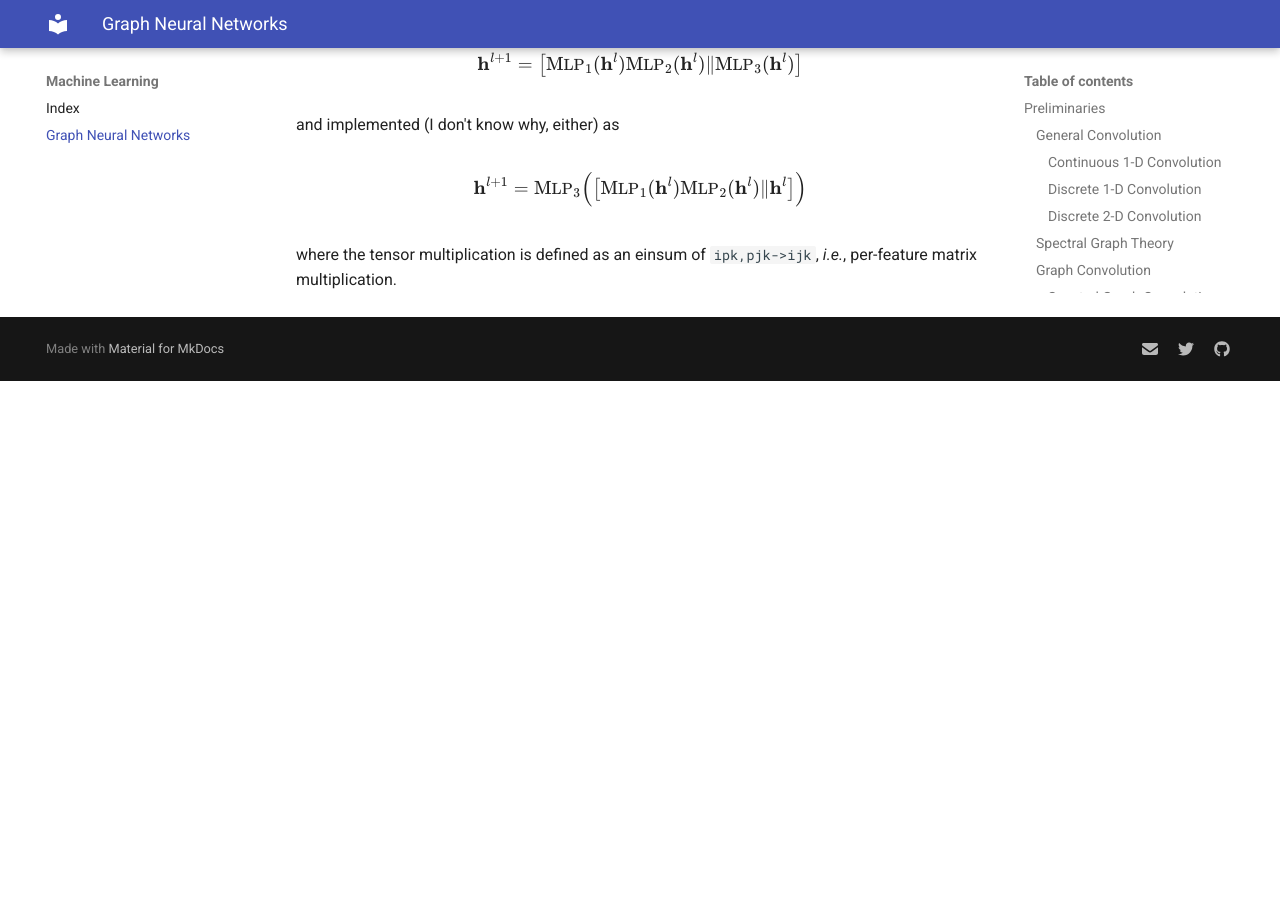
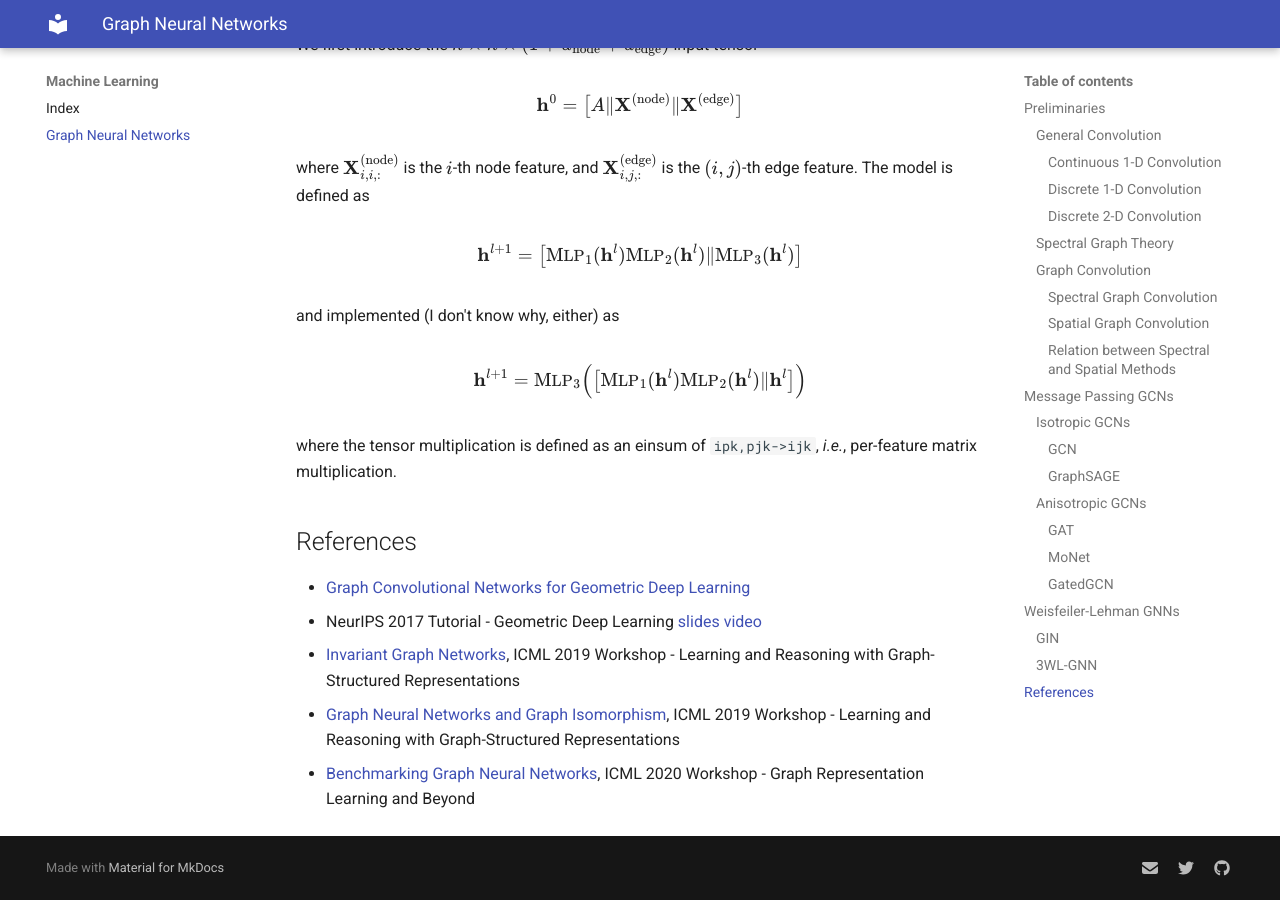
Before and after one commit to hui2000ji/hui2000ji.github.io, an MkDocs documentation site: the page built from docs/machine_learning/graph_neural_networks.md, in a window 1280 px wide and 900 px high, scrolled down 6306 px. Built offline with MkDocs 1.6.1 and Material for MkDocs 9.7.7, drawn with Linux system fonts in a browser that asks for light colours; nearby versions of some CDN libraries; before the commit the page ends 6687 px from its top, so only the background shows below that; some of the changed text lies outside the part shown.

Commit message:
update GNN blog

```diff
--- a/docs/machine_learning/graph_neural_networks.md
+++ b/docs/machine_learning/graph_neural_networks.md
@@ -82,6 +82,8 @@
 
 !!! note "Why can't we define spectral graph convolution in the spatial domain as in [here](#discrete-2-d-convolution)?"
     Because there’s no notion of space or direction inherent to a graph.
+
+    To get anisotropy back, one can use natural edge features if applicable, or adopt mechanisms invariant by index permutation yet treat neighbors differently, e.g. node degrees ([MoNet](#monet)), edge gates ([Gated GCN](#gatedgcn)) and attention ([GAT](#GAT)).
 
 Though theoretically elegant, these methods suffer from several drawbacks, namely
 
@@ -254,6 +256,12 @@
 \Big) \bigg)
 $$
 
+GIN also proposed an injective graph-level readout
+
+$$
+\mathbf{h}_G = \Vert_{l=0}^L \sum_{v \in V} \mathbf{h}_v^l
+$$
+
 ### 3WL-GNN
 
 > 2019 NeurIPS - Provably powerful graph networks
@@ -287,3 +295,10 @@
 $$
 
 where the tensor multiplication is defined as an einsum of `ipk,pjk->ijk`, *i.e.*, per-feature matrix multiplication.
+
+## References
+- [Graph Convolutional Networks for Geometric Deep Learning](https://towardsdatascience.com/graph-convolutional-networks-for-geometric-deep-learning-1faf17dee008)
+- NeurIPS 2017 Tutorial - Geometric Deep Learning [slides](http://geometricdeeplearning.com/slides/NIPS-GDL.pdf) [video](https://www.youtube.com/watch?v=LvmjbXZyoP0)
+- [Invariant Graph Networks](https://slideslive.com/38917604/invariant-graph-networks), ICML 2019 Workshop - Learning and Reasoning with Graph-Structured Representations
+- [Graph Neural Networks and Graph Isomorphism](https://slideslive.com/38917609/graph-neural-networks-and-graph-isomorphism), ICML 2019 Workshop - Learning and Reasoning with Graph-Structured Representations
+- [Benchmarking Graph Neural Networks](https://slideslive.com/38930553/benchmarking-graph-neural-networks), ICML 2020 Workshop - Graph Representation Learning and Beyond
```
